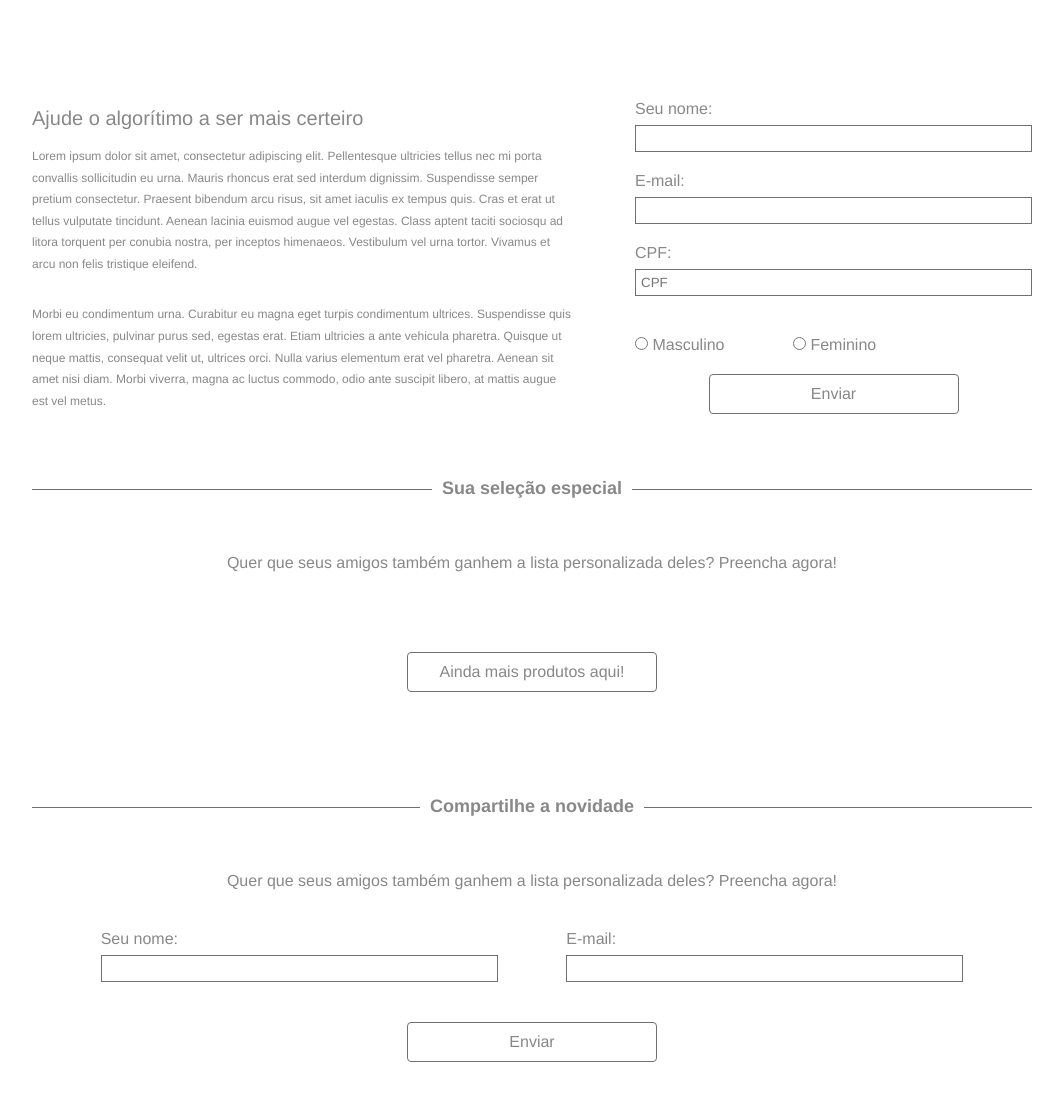
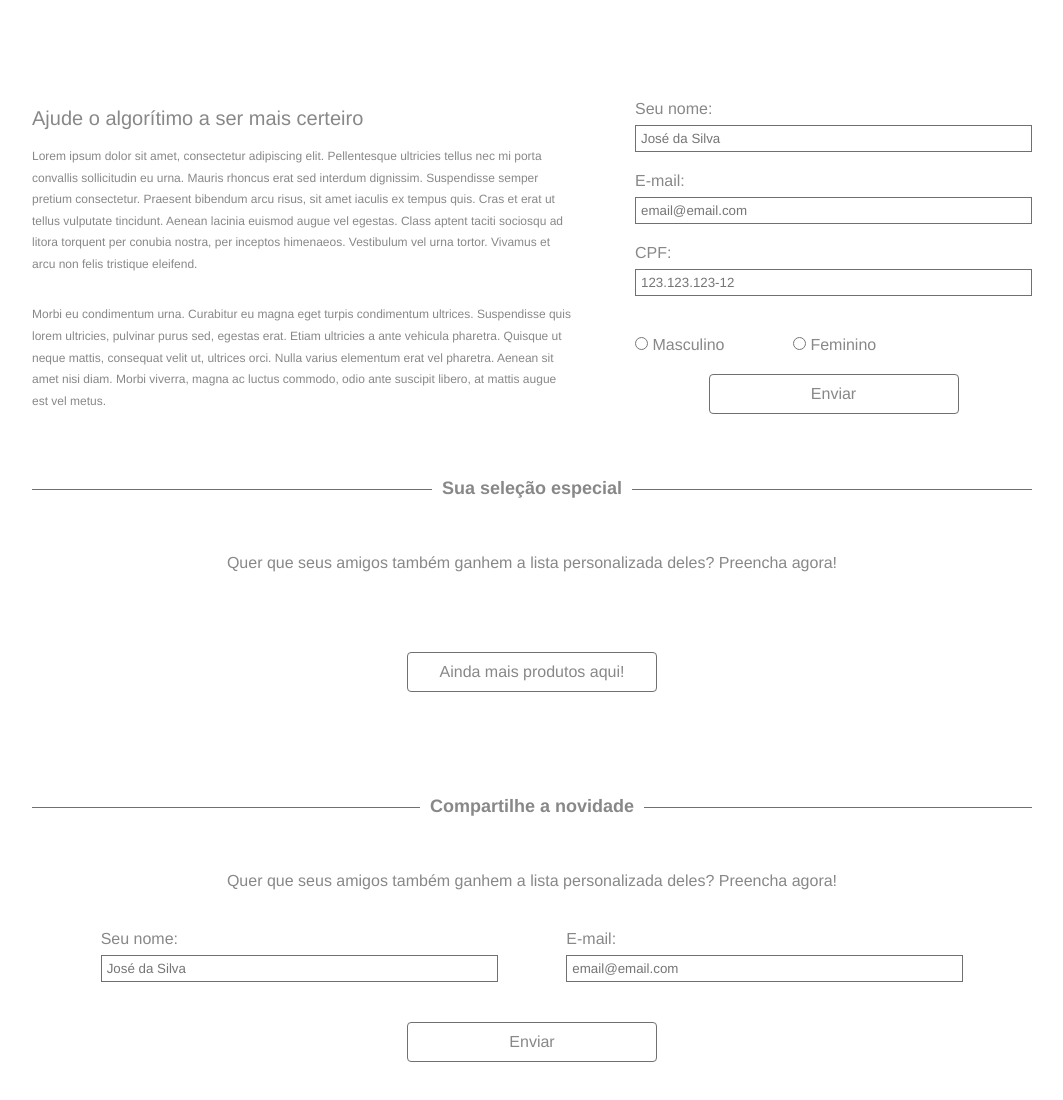
Before and after one commit to Lbgomes/front-end-challenge, a plain HTML site: page index.html in a window 1280 px wide. Shown: the part 400-1500 px from the top of the page, without its empty margins (108-1171 px from the left). Drawn offline with Linux system fonts and the light colour scheme; no server answers.

Commit message:
adding placeholders

```diff
--- a/css/newsletter.css
+++ b/css/newsletter.css
@@ -12,11 +12,11 @@
 
 .products {
   display: grid;
-  grid-template-columns: 1fr 1fr;
+  grid-template-columns: 1fr;
   gap: 40px;
 }
 
-@media (min-width: 1000px) {
+@media (min-width: 768px) {
   .products {
     display: grid;
     grid-template-columns: 1fr 1fr;
--- a/index.html
+++ b/index.html
@@ -48,15 +48,15 @@
             <div>
                 <form class="form" >
                     <label class="form-label" for="name">Seu nome:</label>
-                    <input class="form-input" type="text" required name="name" id="name">
+                    <input class="form-input" placeholder="José da Silva" type="text"  required name="name" id="name">
                     <label class="form-label" for="email">E-mail:</label>
-                    <input class="form-input" type="email" required name="email" id="email">
+                    <input class="form-input" placeholder="email@email.com" type="email" required name="email" id="email">
                     <label class="form-label" for="CPF">CPF:</label>
-                    <input class="form-input" id="CPF" type="text" inputmode="numeric" placeholder="CPF" maxlength="14">
+                    <input class="form-input" id="CPF" type="text" inputmode="numeric" placeholder="123.123.123-12" maxlength="14">
                     <div class="form-radio-buttons">
-                        <input type="radio" name="gender" id="male">
+                        <input type="radio" name="gender" required id="male">
                         <label for="male" class="male">Masculino</label>
-                        <input type="radio" name="gender" id="female">
+                        <input type="radio" name="gender" required id="female">
                         <label for="female">Feminino</label>
                     </div>
                     <button class="form-submit second-form-submit" type="submit">Enviar</button>
@@ -90,11 +90,11 @@
                 <div class="second-form">
                     <div class="label-input">
                         <label class="form-label" for="name">Seu nome:</label>
-                        <input class="form-input" type="text" required name="name" id="name">
+                        <input class="form-input" type="text" placeholder="José da Silva" required name="name" id="name">
                     </div>
                     <div class="label-input">
                         <label class="form-label" for="email">E-mail:</label>
-                        <input class="form-input" type="email" required name="email" id="email">
+                        <input class="form-input" type="email" placeholder="email@email.com" required name="email" id="email">
                     </div>
                 </div>
                 <button class="form-submit second-form-submit" type="submit">Enviar</button>
```
